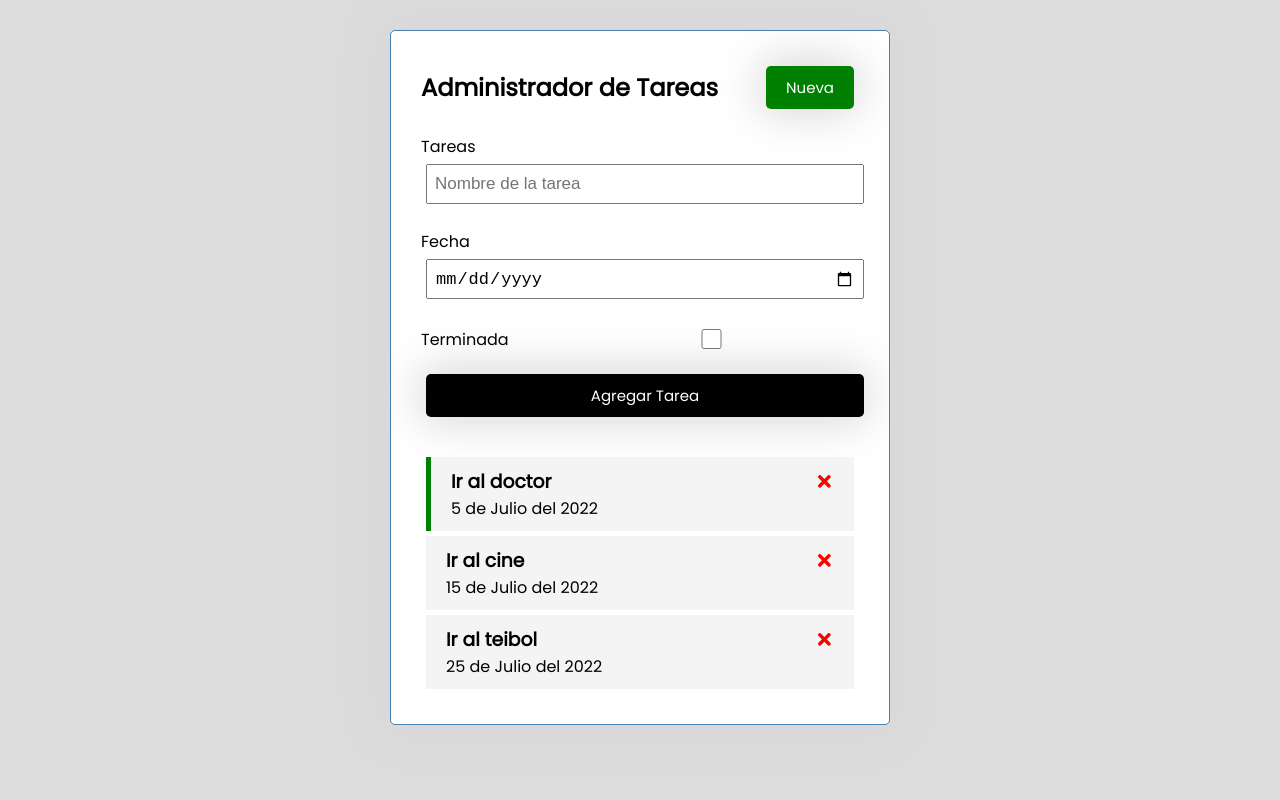
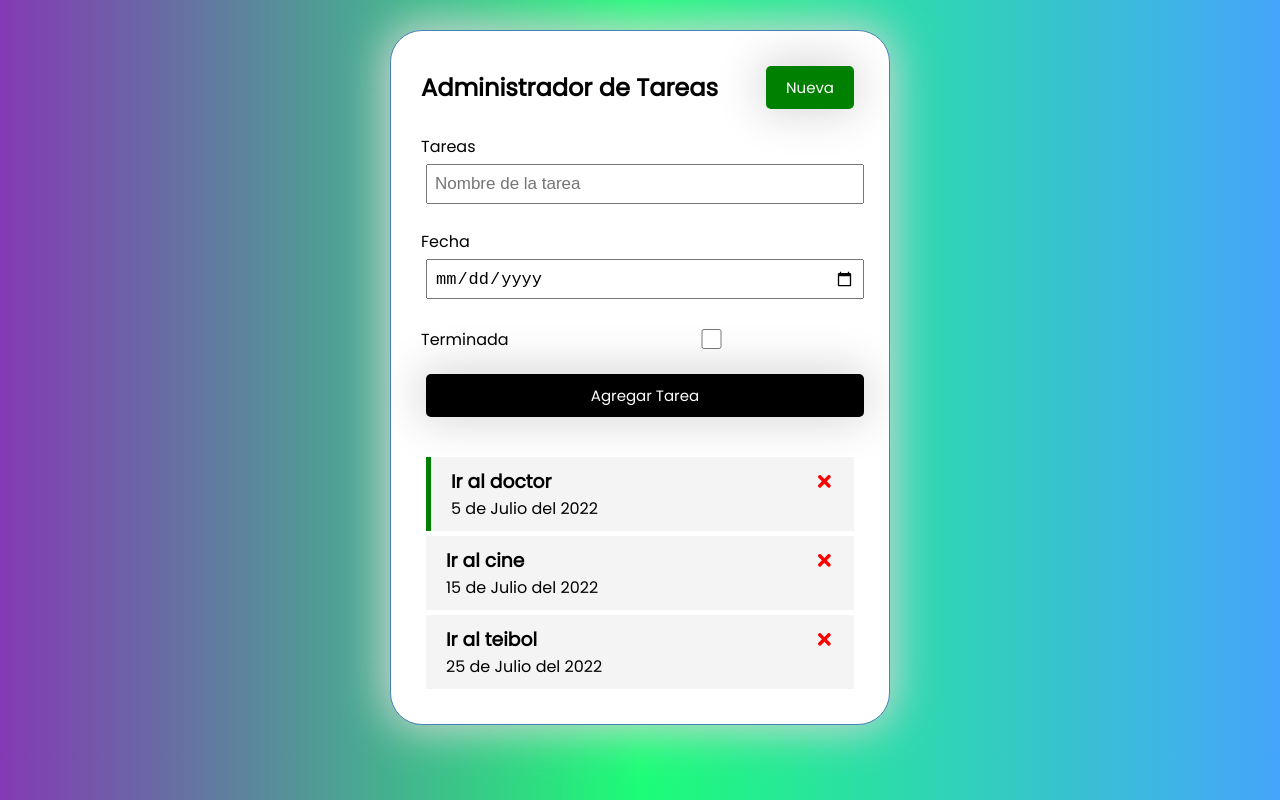
Before and after one commit to VictorManuelSalas/Administrador-de-Tareas, a React (Vite) app: page / in a window 1280 px wide. Built offline with nearby package versions, Linux system fonts and the light colour scheme.

Commit message:
AddTarea part2

```diff
--- a/src/App.jsx
+++ b/src/App.jsx
@@ -27,7 +27,12 @@ function App() {
   ]);
   //Agregar Tarea
   const addTarea = (tarea) => {
-
+    //Se genere un id nuevo, que se genera un numero grande pa no repetirse
+    const id = Math.floor(Math.random() * 10000) + 1
+    //Este genera la nueva tarea dandole el nuevo id y agregandole todos los datos que se obtienen de la variable tarea
+    const nuevaTarea = {id, ...tarea}
+    //Se mete a la base con setTareas, se le pasan las tareas existentes y la nueva que se creo
+    setTareas([...tareas, nuevaTarea])
   }
 
   //Funcion para eliminar una tarea al dar clic a la x
--- a/src/index.css
+++ b/src/index.css
@@ -8,9 +8,20 @@
 
 body {
   font-family: 'Poppins', sans-serif;
-  background-color: gainsboro;
+  background: rgb(131,58,180);
+background: linear-gradient(90deg, rgba(131,58,180,1) 0%, rgba(29,253,119,1) 50%, rgba(69,165,252,1) 100%);
 }
-
+::-webkit-scrollbar{
+  width: 1rem;
+}
+::-webkit-scrollbar-track{
+background-color: transparent;
+border-radius: 2rem;
+}
+::-webkit-scrollbar-thumb{
+  background: black;
+  border-radius: 2rem;
+}
 .container {
   max-width: 500px;
   margin: 30px auto;
@@ -18,7 +29,7 @@ body {
   min-height: 300px;
   border: 1px solid steelblue;
   padding: 30px;
-  border-radius: 5px;
+  border-radius: 2rem;
   background-color: white;
   -webkit-box-shadow: -1px -1px 46px 5px rgba(214, 214, 214, 1);
   -moz-box-shadow: -1px -1px 46px 5px rgba(214, 214, 214, 1);
```
